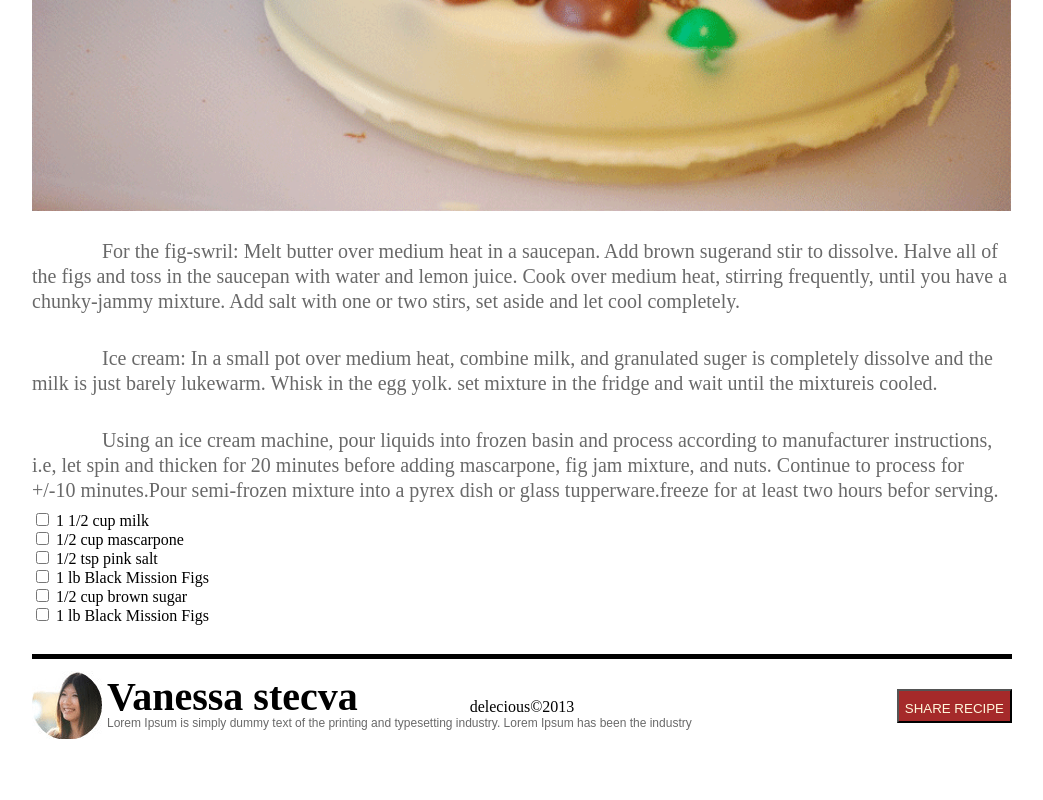
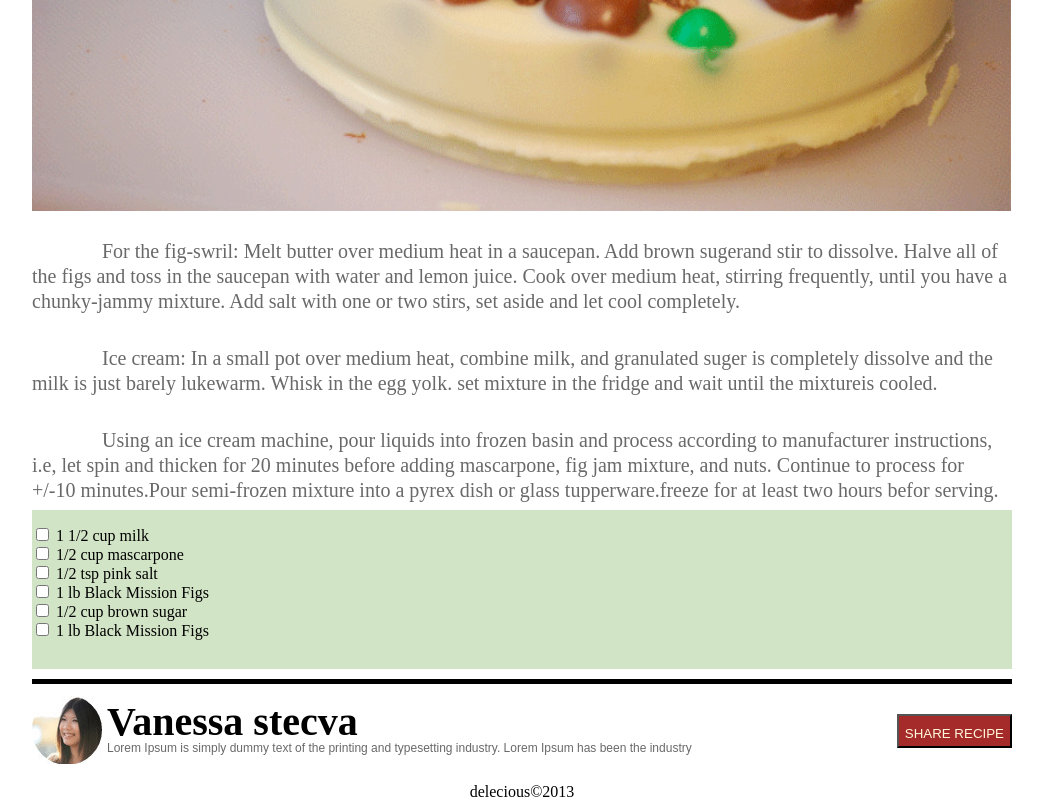
Before and after one commit to aliabu-yahia/Chocolate-Pizza, a plain HTML site: page index.html in a window 1280 px wide. Shown: the part 715-1515 px from the top of the page, without its empty margins (118-1161 px from the left). Before the commit the page ends 1464 px from the top, so only its background shows below. Drawn offline with Linux system fonts and the light colour scheme.

Commit message:
Update style.css

```diff
--- a/css/style.css
+++ b/css/style.css
@@ -75,11 +75,20 @@ main div p{
     top:24px;
     left: -13px;
 }
+#form{
+    margin: 15px 0 10px 0;
+    background-color: #d2e4c6;
+    width: 100%;
+}
+
+
+
+
 form{
     padding-top: 15px;
-    background-image: url("images/list-bg.png");
+
     padding-bottom: 30px;
-    border-bottom: 5px solid;
+
 }
 main div section{
     position: relative;
@@ -101,11 +110,12 @@ main div button{
     color: cornsilk;
 }
 #tail{
+    border-top: 5px solid;
     width: 100%;
 
 }
 body footer{
     text-align: center;
-    padding-top: 120px
-    color: dimgrey;
+    padding-top: 60px
+
 }
```
